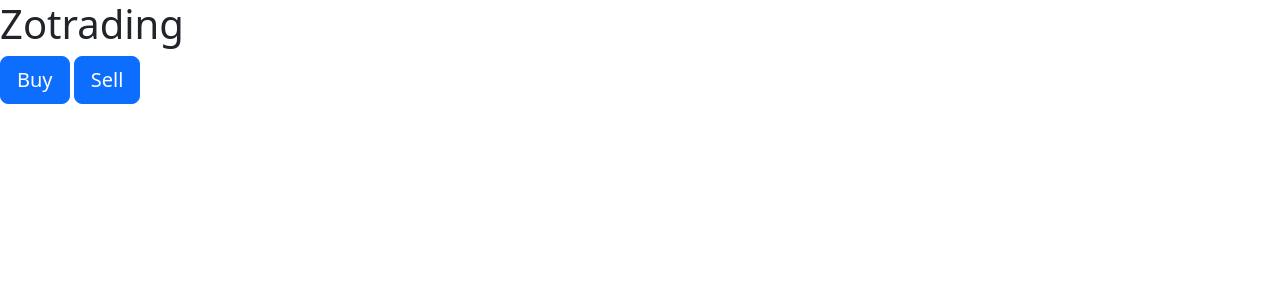
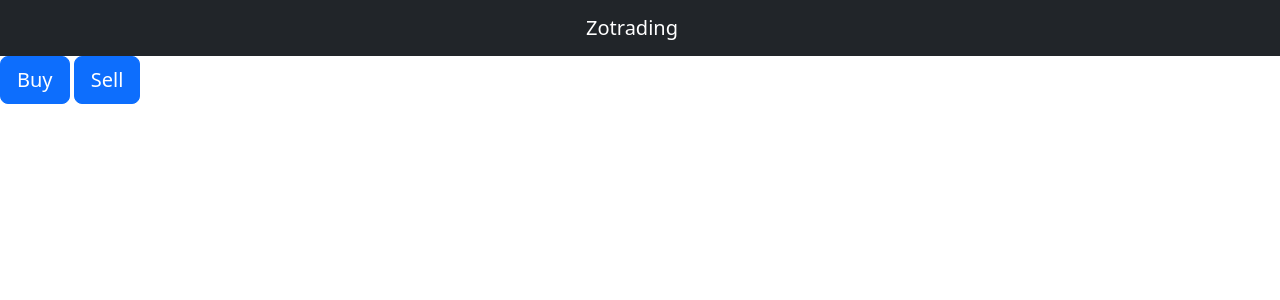
Before and after one commit to jacobseunglee/zotrading, a React (Vite) app: page / in a window 1280 px wide. Shown: the top 300 px of the page. Built offline with nearby package versions, Linux system fonts and the light colour scheme.

Commit message:
Updated header

```diff
--- a/package.json
+++ b/package.json
@@ -8,10 +8,11 @@
     "preview": "vite preview"
   },
   "dependencies": {
+    "bootstrap": "^5.3.0-alpha1",
+    "d3": "^7.8.2",
     "dotenv": "^16.0.3",
     "mongodb": "^5.0.0",
     "node": "^19.6.0",
-    "bootstrap": "^5.3.0-alpha1",
     "react": "^18.2.0",
     "react-bootstrap": "^2.7.0",
     "react-dom": "^18.2.0"
--- a/src/components/Header.jsx
+++ b/src/components/Header.jsx
@@ -1,10 +1,10 @@
-
+import { Container, Navbar } from "react-bootstrap"
 
 function Header() {
     return (
-        <div>
-            <h1>Zotrading</h1>
-        </div>
+        <Navbar bg="dark" variant="dark" className="justify-content-center">
+            <Navbar.Brand>Zotrading</Navbar.Brand>
+      </Navbar>
     )
 }
 
```
Also changed, not shown: src/components/displayGraph.jsx (added, +9 -0 lines), 1 other file (tests, documents, lock files or other folders).
